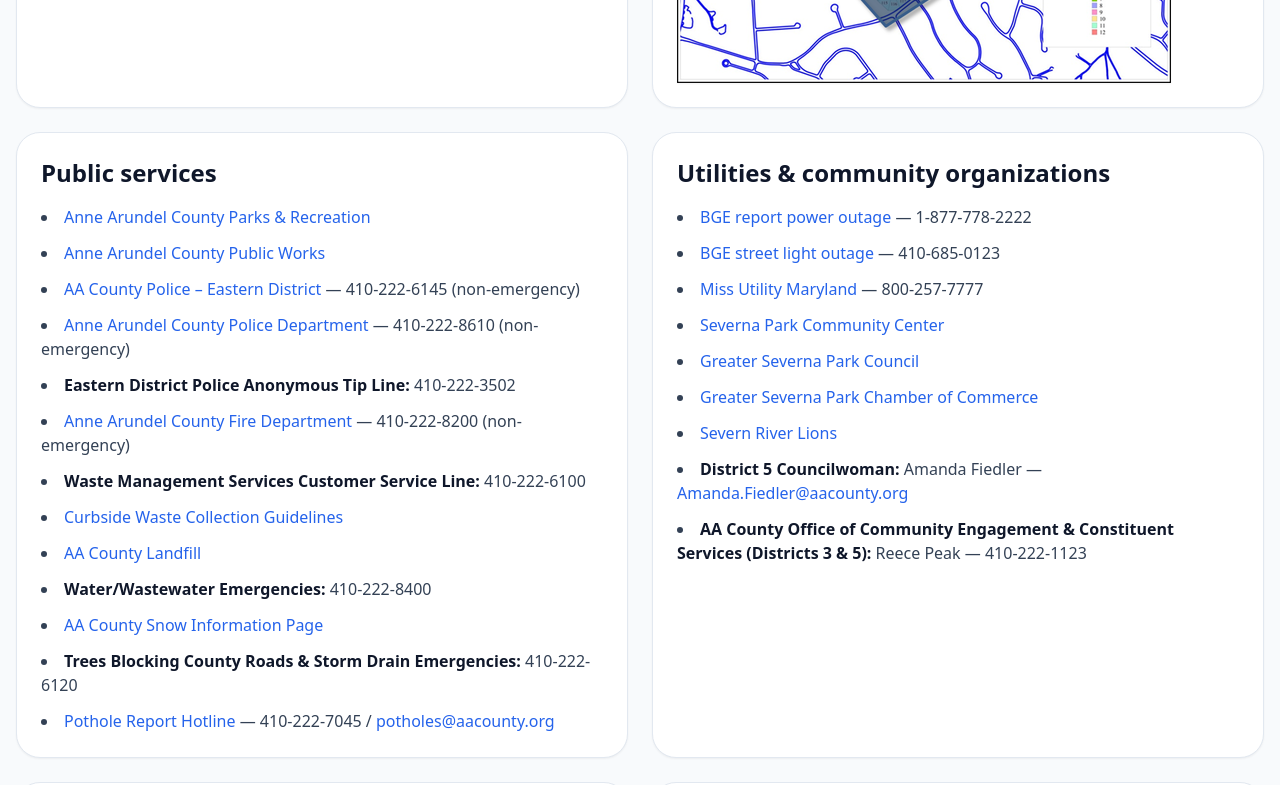
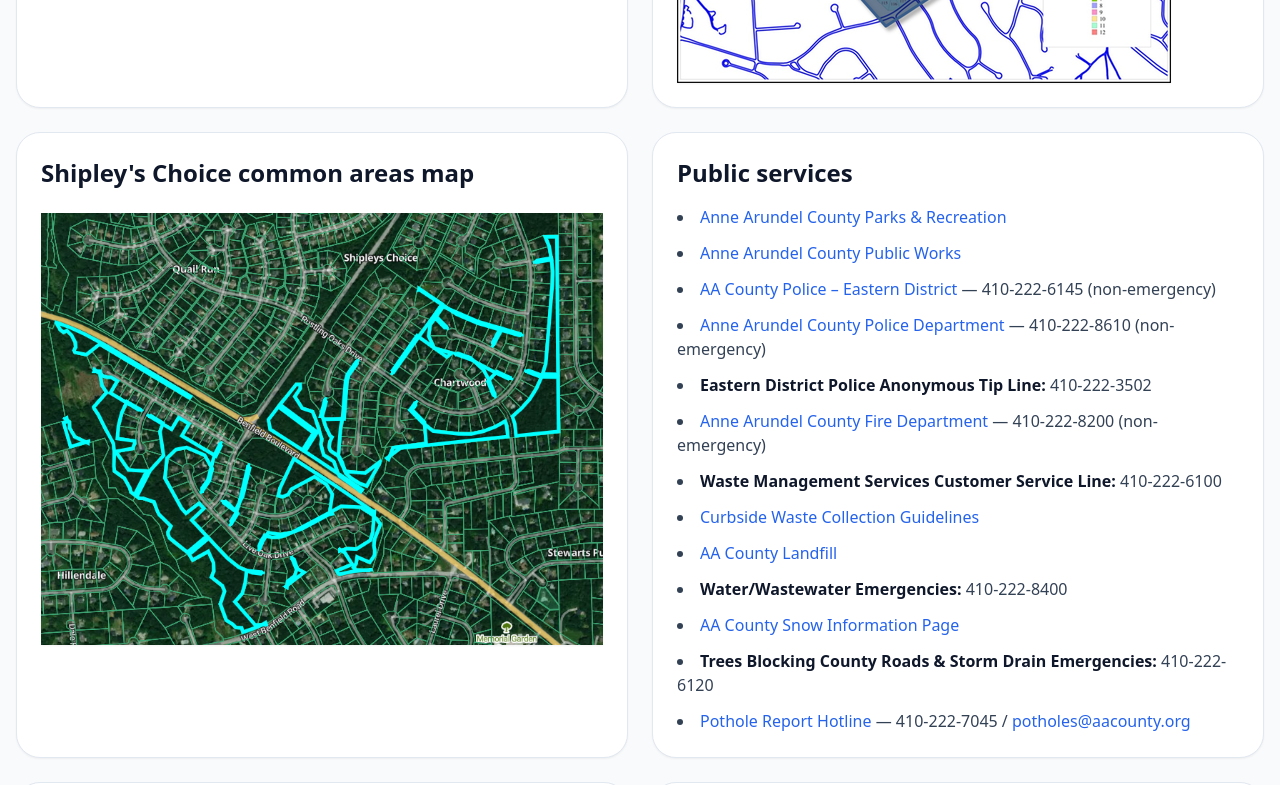
Before and after one commit to tschulmeister/scca-website, a SvelteKit app: page /information in a window 1280 px wide. Shown: the part 1240-2025 px from the top of the page. Built offline with nearby package versions, Linux system fonts and the light colour scheme.

Commit message:
added new scca commons map to information page

```diff
--- a/src/routes/information/+page.svelte
+++ b/src/routes/information/+page.svelte
@@ -147,6 +147,19 @@
             <img
                 src="data/revolving/7362973_orig.png"
                 alt="Section map"
+                class="mt-6 shadow-sm"
+            />
+        </article>
+
+        <article
+            class="rounded-3xl bg-white p-6 border border-slate-200 shadow-sm"
+        >
+            <h2 class="text-2xl font-bold text-slate-900 mb-4">
+                Shipley's Choice common areas map
+            </h2>
+            <img
+                src="data/img/scca-commons.png"
+                alt="Common areas map"
                 class="mt-6 shadow-sm"
             />
         </article>
```
Also changed, not shown: static/data/img/scca-commons.png (added).
